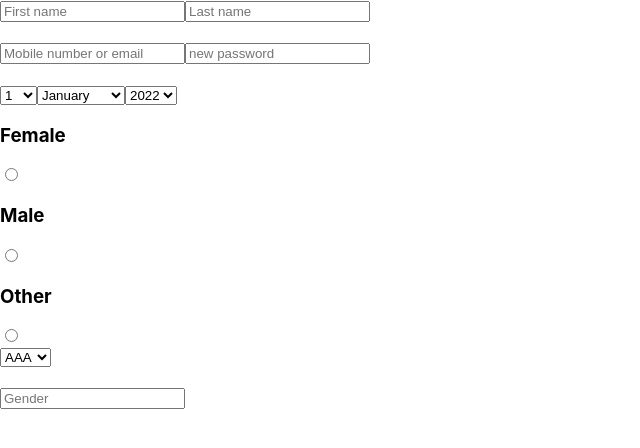
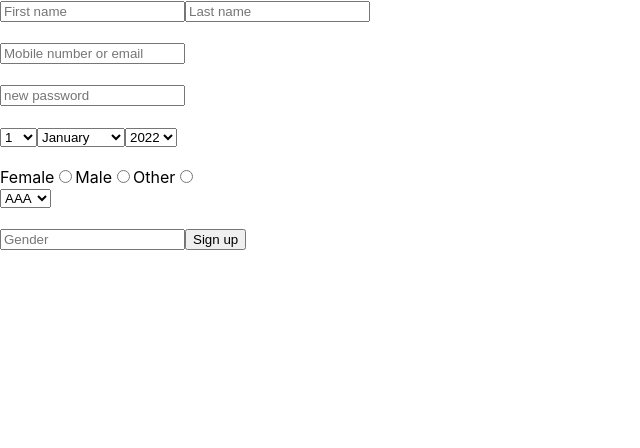
Before and after one commit to dtarxanyan/movies-project, a React (Create React App) app: page / in a window 1280 px wide. Shown: the top 448 px of the page, without its empty margins (0-640 px from the left). Built offline with nearby package versions, Linux system fonts and the light colour scheme.

Commit message:
fixed form Suren Zaqaryan

```diff
--- a/src/components/Form/Form.js
+++ b/src/components/Form/Form.js
@@ -13,6 +13,8 @@ class Form extends React.Component {
         <br />
         <br />
         <input type="number" placeholder="Mobile number or email" />
+        <br />
+        <br />
         <input type="password" placeholder="new password" />
         <br />
         <br />
@@ -71,18 +73,19 @@ class Form extends React.Component {
           <option value="2022">2019</option>
           <option value="2022">2018</option>
         </select>
-
+        <br />
+        <br />
         <label htmlFor="Female">
-          <h3>Female</h3>
-          <input name="gender" type="radio" />
+          <span>Female</span>
+          <input id="Female" name="gender" type="radio" />
         </label>
-        <label htmlFor="Female">
-          <h3>Male</h3>
-          <input name="gender" type="radio" />
+        <label htmlFor="Male">
+          <span>Male</span>
+          <input id="Male" name="gender" type="radio" />
         </label>
-        <label htmlFor="Female">
-          <h3>Other</h3>
-          <input name="gender" type="radio" />
+        <label htmlFor="Other">
+          <span>Other</span>
+          <input id="Other" name="gender" type="radio" />
         </label>
         <br />
         <select>
@@ -93,6 +96,7 @@ class Form extends React.Component {
         <br />
         <br />
         <input type="text" placeholder="Gender" />
+        <button type="submit">Sign up</button>
       </form>
     );
   }
```
